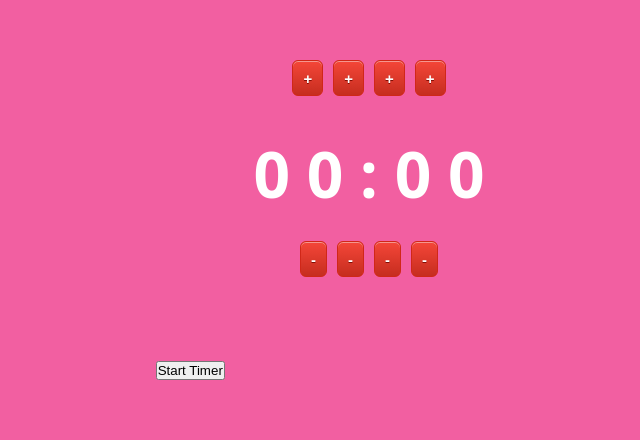
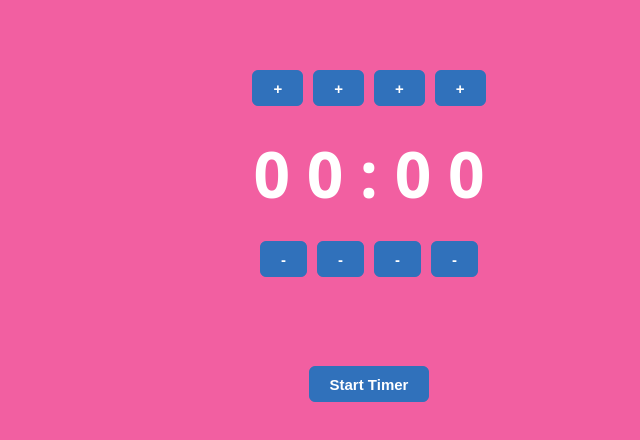
Before and after one commit to bpu991/happy-timer, a React (Create React App) app: page / in a window 1280 px wide. Shown: the part 264-704 px from the top of the page, without its empty margins (271-911 px from the left). Built offline with nearby package versions, Linux system fonts and the light colour scheme.

Commit message:
changed color scheme

```diff
--- a/src/Timer.js
+++ b/src/Timer.js
@@ -146,7 +146,7 @@ class Timer extends Component {
                             <button className='myButton'onClick={this.decrementSeconds2}>-</button>
                         </div>
                         <div className='start-button'>
-                            <button onClick={this.startTimer}>Start Timer</button>
+                            <button className='button-start' onClick={this.startTimer}>Start Timer</button>
                         </div>
 
                     </div>
--- a/src/css/timer.css
+++ b/src/css/timer.css
@@ -29,7 +29,6 @@ h1 {
     display: flex;
     justify-content: center;
     align-items: flex-end;
-    padding: 10px;
 }
 
 .timer-settings {
@@ -44,13 +43,19 @@ h1 {
     justify-content: center;
     align-items: flex-start;
 }
+
+.start-button {
+    display: flex;
+    justify-content: center;
+    align-items: flex-start;
+}
 .myButton {
     height: 36px;
-	box-shadow:inset 0px 1px 0px 0px #f5978e;
-	background:linear-gradient(to bottom, #f24537 5%, #c62d1f 100%);
-	background-color:#f24537;
+	box-shadow:inset 0px 1px 0px 0px #3071bb;
+	background:linear-gradient(to bottom, #3071bb 5%, #3071bb 100%);
+	background-color:#3071bb;
 	border-radius:6px;
-	border:1px solid #d02718;
+	border:1px solid #3071bb;
 	display:inline-block;
 	cursor:pointer;
 	color:#ffffff;
@@ -58,15 +63,34 @@ h1 {
     margin: 5px;
 	font-size:15px;
 	font-weight:bold;
-	padding:6px 10px;
+	padding:6px 20px;
 	text-decoration:none;
-	text-shadow:0px 1px 0px #810e05;
+	text-shadow:0px 1px 0px #3071bb;
 }
 .myButton:hover {
-	background:linear-gradient(to bottom, #c62d1f 5%, #f24537 100%);
-	background-color:#c62d1f;
+	background:linear-gradient(to bottom, #3071bb 5%, #3071bb 100%);
+	background-color:#3071bb;
 }
 .myButton:active {
 	position:relative;
 	top:1px;
 }
+
+.button-start {
+    height: 36px;
+	box-shadow:inset 0px 1px 0px 0px #3071bb;
+	background:linear-gradient(to bottom, #3071bb 5%, #3071bb 100%);
+	background-color:#3071bb;
+	border-radius:6px;
+	border:1px solid #3071bb;
+	display:inline-block;
+	cursor:pointer;
+	color:#ffffff;
+    font-family:Arial;
+    margin: 5px;
+	font-size:15px;
+	font-weight:bold;
+	padding:6px 20px;
+	text-decoration:none;
+	text-shadow:0px 1px 0px #3071bb;
+}
```
Also changed, not shown: 1 other file (tests, documents, lock files or other folders).
